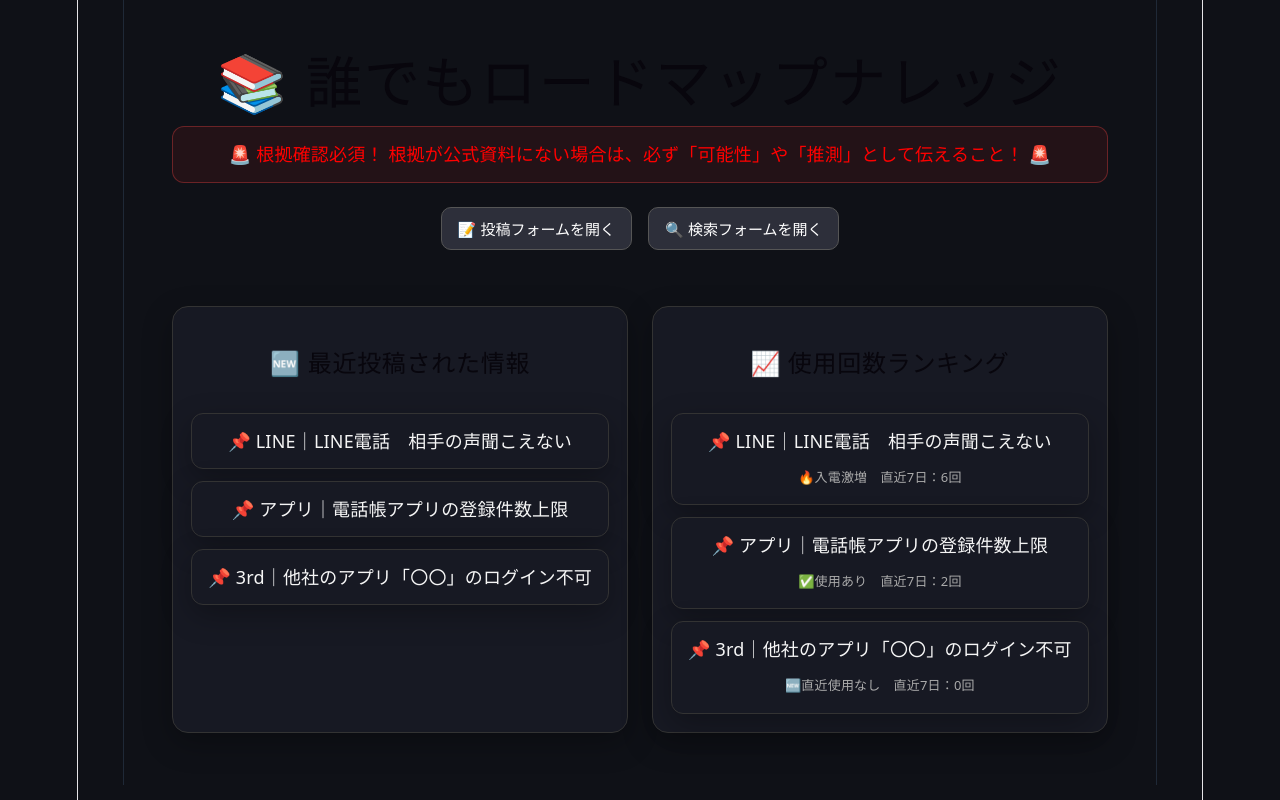
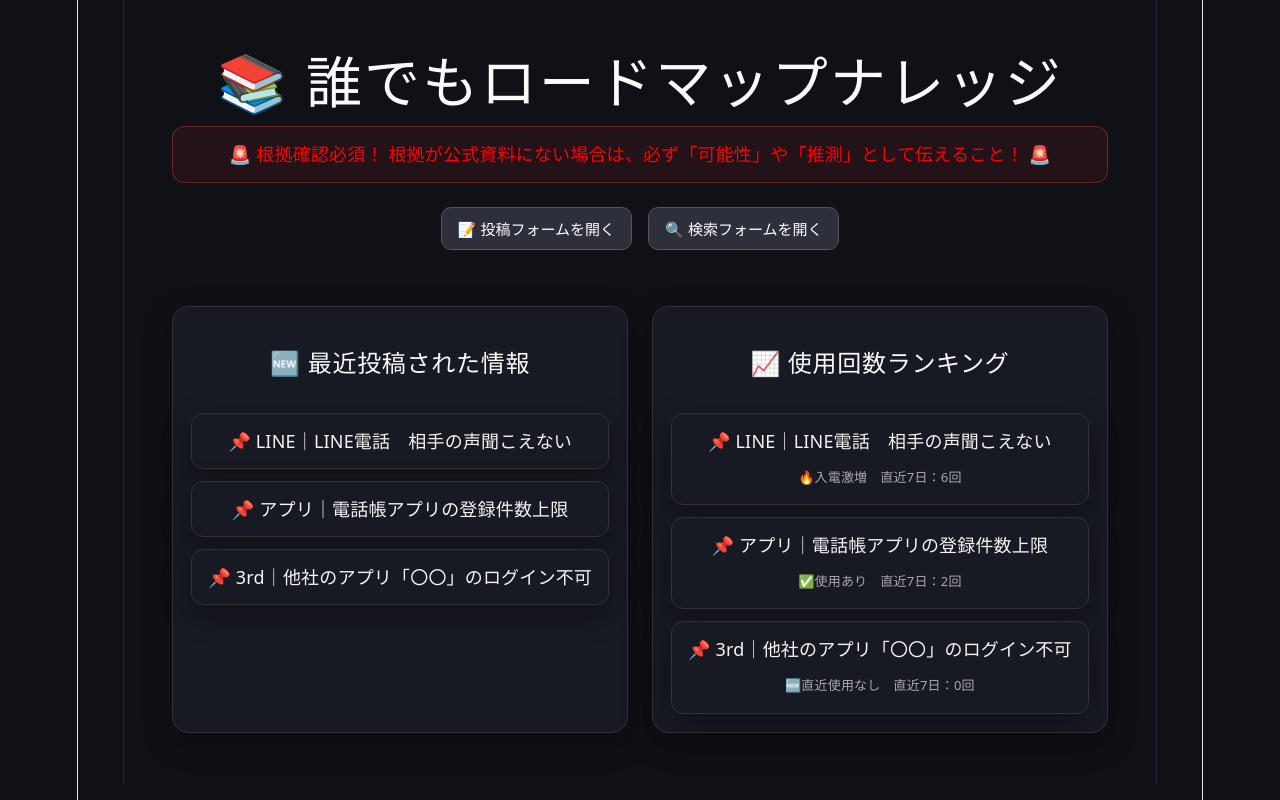
Before and after one commit to takuya-yamao/roadmap-knowledge-app, a React (Vite) app: page / in a window 1280 px wide. Built offline with nearby package versions, Linux system fonts and the light colour scheme.

Commit message:
fix text color for light mode

```diff
--- a/src/App.css
+++ b/src/App.css
@@ -412,3 +412,10 @@
 .card-buttons {
   column-gap: 24px;
 }
+
+h1,
+h2,
+h3,
+label {
+  color: #f8fafc;
+}
```
